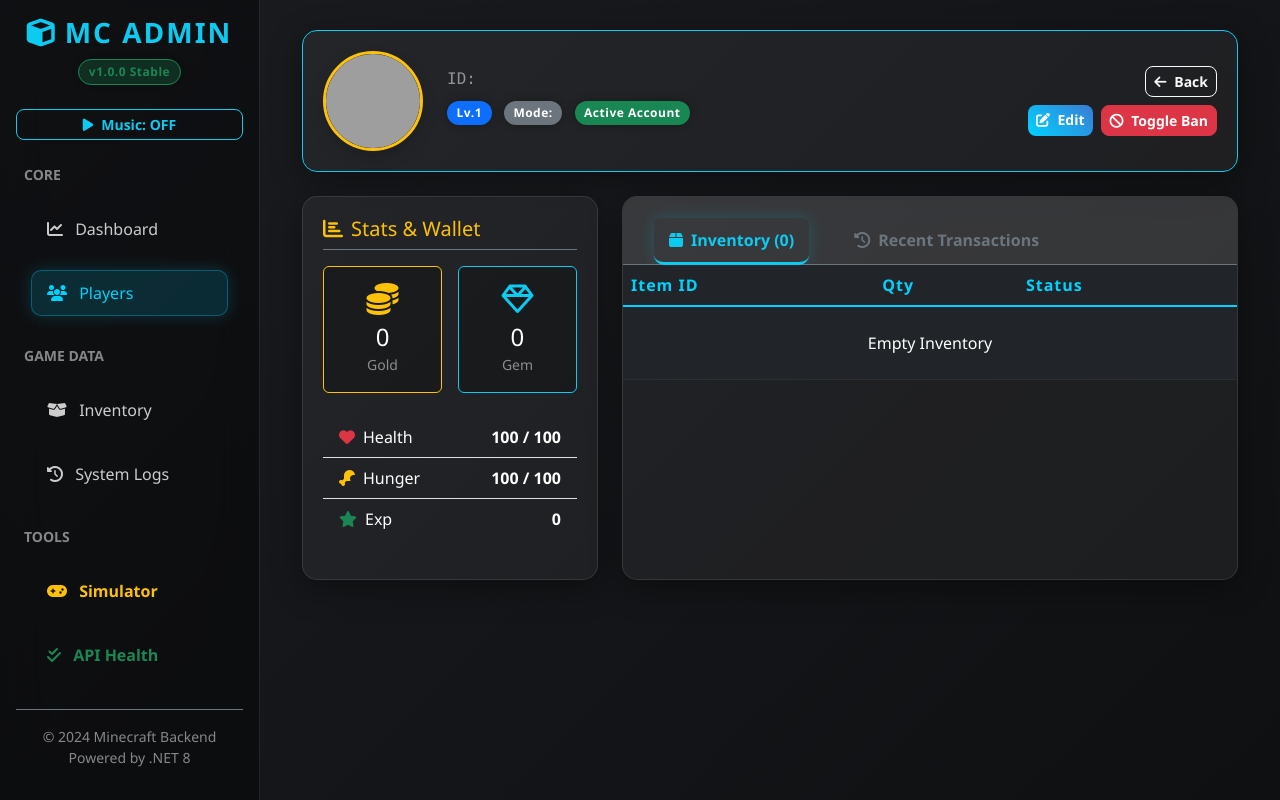
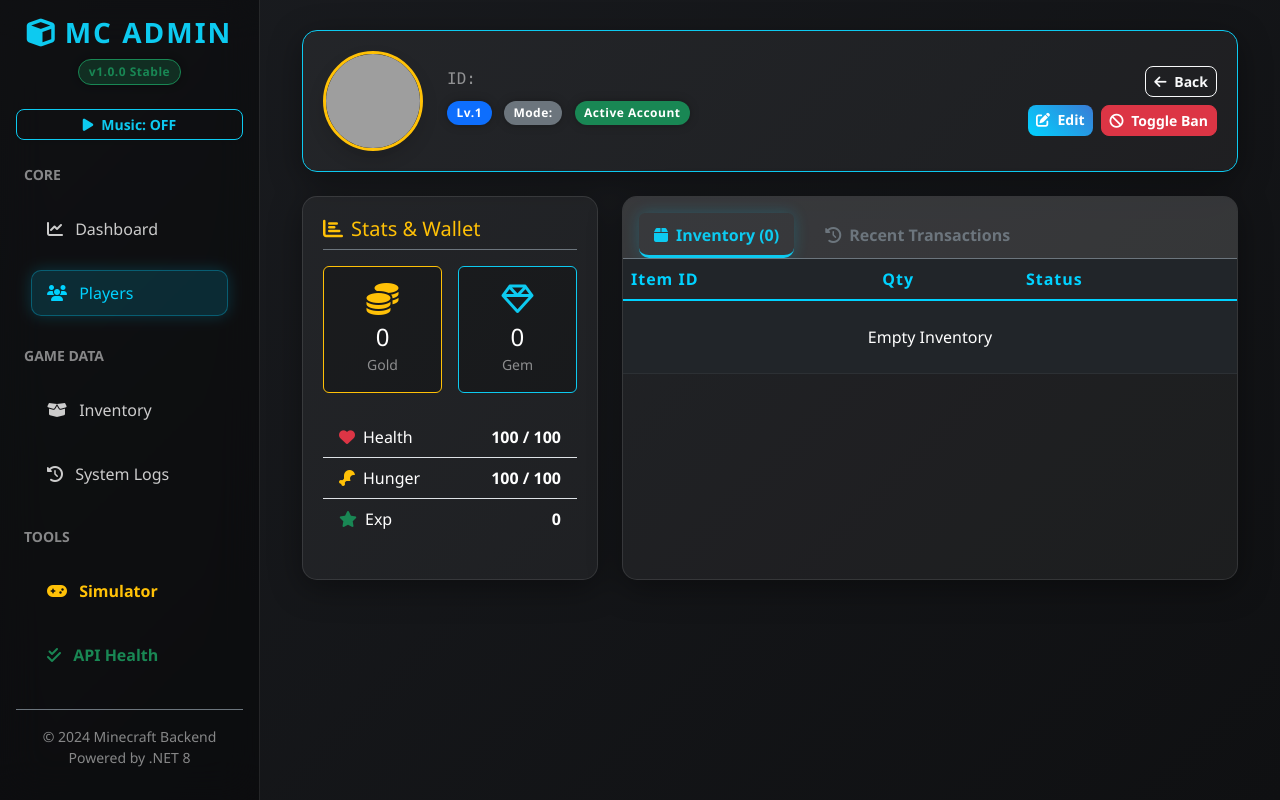
Before and after one commit to Yutaka-ReiRoku/MinecraftBackend, an ASP.NET Core app: template WEB/MinecraftBackend/MinecraftBackend/Views/Admin/UserDetails.cshtml in a window 1280 px wide. Run offline with ASP.NET Core 8, Linux system fonts and the light colour scheme; the template is opened without the code that fills it, so the values that code supplies are empty; some libraries are stand-ins or nearby versions; grey boxes are pictures that could not be loaded.

Commit message:
style(web): fix Bootstrap styling in UserDetails view

```diff
--- a/WEB/MinecraftBackend/MinecraftBackend/Views/Admin/UserDetails.cshtml
+++ b/WEB/MinecraftBackend/MinecraftBackend/Views/Admin/UserDetails.cshtml
@@ -89,15 +89,17 @@
 
         <div class="col-md-8 mb-4">
             <div class="glass-card h-100 p-0 overflow-hidden">
-                <div class="card-header bg-white bg-opacity-10 border-bottom border-secondary pt-3 px-3">
+                <div class="card-header bg-white bg-opacity-10 border-bottom border-secondary pt-3 px-3 pb-0">
                     <ul class="nav nav-tabs card-header-tabs border-0" id="userTabs" role="tablist">
-                        <li class="nav-item">
-                            <button class="nav-link active text-info bg-transparent border-0 border-bottom border-3 border-info fw-bold" data-bs-toggle="tab" data-bs-target="#inventory">
+                        <li class="nav-item me-3">
+                            <button class="nav-link active text-info bg-transparent border-0 border-bottom border-3 border-info fw-bold m-0 pb-2"
+                                    data-bs-toggle="tab" data-bs-target="#inventory" type="button">
                                 <i class="fas fa-box me-2"></i>Inventory (@(inventory?.Count ?? 0))
                             </button>
                         </li>
                         <li class="nav-item">
-                            <button class="nav-link text-secondary bg-transparent border-0 fw-bold" data-bs-toggle="tab" data-bs-target="#logs">
+                            <button class="nav-link text-secondary bg-transparent border-0 fw-bold m-0 pb-2"
+                                    data-bs-toggle="tab" data-bs-target="#logs" type="button">
                                 <i class="fas fa-history me-2"></i>Recent Transactions
                             </button>
                         </li>
```
Also changed, not shown: 2 other files.
